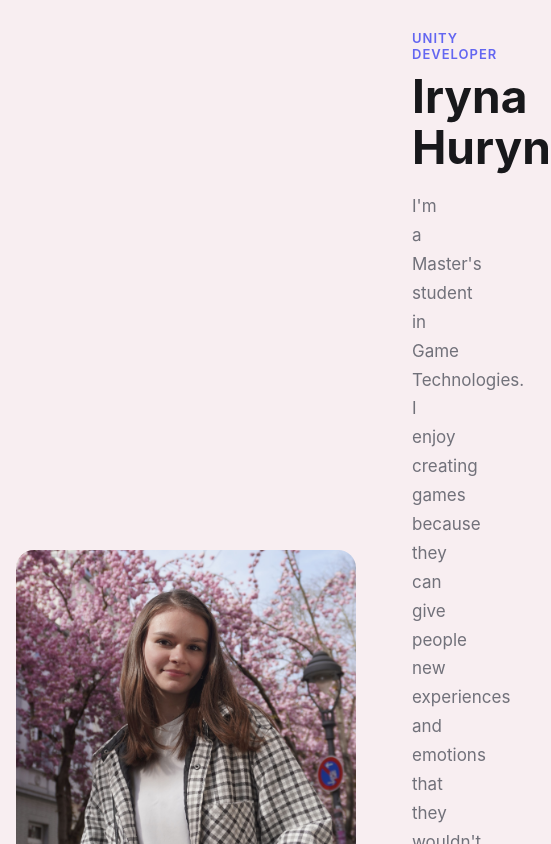
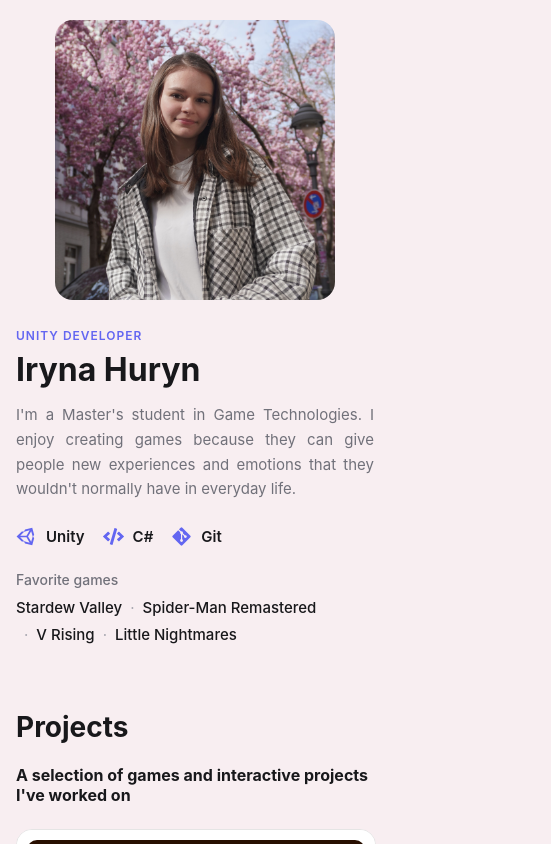
Before and after one commit to mistaferry/unity_cv, a React (Vite) app: page / in a window 390 px wide. Shown: the top 844 px of the page, 551 px wide, since content can reach past the window. Built offline with nearby package versions, Linux system fonts and the light colour scheme; no server answers.

Commit message:
Changed some media layouts

```diff
--- a/src/styles/Footer.css
+++ b/src/styles/Footer.css
@@ -14,4 +14,6 @@
 
     font-size: 13px;
     line-height: 1.5;
+
+    text-align: justify;
 }
--- a/src/styles/Hero.css
+++ b/src/styles/Hero.css
@@ -22,6 +22,8 @@
 
 .hero-content {
     width: 100%;
+
+    text-align: justify;
 }
 
 .hero-role {
@@ -139,3 +141,126 @@
 .hero-games-list a:hover {
     color: #6366f1;
 }
+
+/* Tablet */
+@media (max-width: 900px) {
+    .hero {
+        grid-template-columns: 260px minmax(0, 1fr);
+        gap: 36px;
+        padding: 30px 24px;
+    }
+
+    .hero-photo img {
+        width: 260px;
+        height: 260px;
+    }
+
+    .hero-content h1 {
+        font-size: 38px;
+    }
+
+    .hero-description {
+        font-size: 16px;
+    }
+
+    .hero-stack {
+        gap: 24px;
+        margin-top: 24px;
+    }
+
+    .hero-games {
+        margin-top: 24px;
+    }
+}
+
+
+/* Phone */
+@media (max-width: 700px) {
+    .hero {
+        grid-template-columns: 1fr;
+        gap: 28px;
+        padding: 24px 20px 40px;
+    }
+
+    .hero-photo {
+        display: flex;
+        justify-content: center;
+    }
+
+    .hero-photo img {
+        width: min(100%, 320px);
+        height: auto;
+        aspect-ratio: 1 / 1;
+    }
+
+    .hero-content {
+        width: 100%;
+    }
+
+    .hero-role {
+        font-size: 12px;
+    }
+
+    .hero-content h1 {
+        margin-bottom: 16px;
+        font-size: 36px;
+    }
+
+    .hero-description {
+        font-size: 15px;
+        line-height: 1.65;
+    }
+
+    .hero-stack {
+        gap: 22px;
+        margin-top: 24px;
+    }
+
+    .hero-stack svg {
+        font-size: 21px;
+    }
+
+    .hero-stack span {
+        font-size: 15px;
+    }
+
+    .hero-games {
+        margin-top: 24px;
+    }
+
+    .hero-games-label {
+        font-size: 14px;
+    }
+
+    .hero-games-list {
+        row-gap: 8px;
+    }
+
+    .hero-games-list a {
+        font-size: 15px;
+    }
+}
+
+
+@media (max-width: 420px) {
+    .hero {
+        padding: 20px 16px 36px;
+    }
+
+    .hero-photo img {
+        width: 100%;
+        max-width: 280px;
+    }
+
+    .hero-content h1 {
+        font-size: 32px;
+    }
+
+    .hero-stack {
+        gap: 18px;
+    }
+
+    .hero-games-list a:not(:first-of-type)::before {
+        margin: 0 8px;
+    }
+}
```
